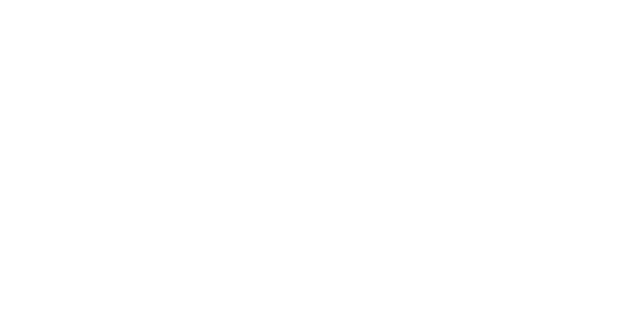
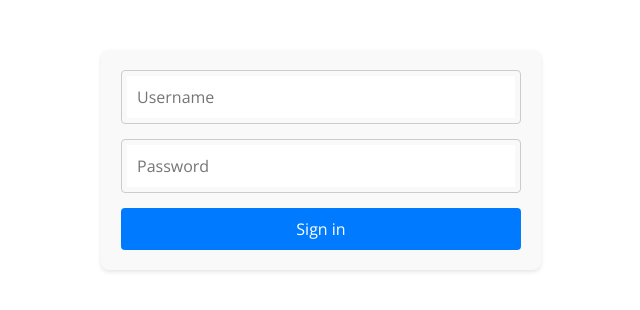
Before and after one commit to Tropic222/table_of_orders, a React (Vite) app: page / in a window 1280 px wide. Shown: the top 310 px of the page, without its empty margins (319-959 px from the left). Built offline with nearby package versions, Linux system fonts and the light colour scheme.

Commit message:
added the login and password

```diff
--- a/src/App.jsx
+++ b/src/App.jsx
@@ -1,11 +1,12 @@
 import './App.css'
+import LoginForm from './components/LoginForm/LoginForm'
 
 function App() {
 
   return (
-    <>
-
-    </>
+    <div className="app">
+      <LoginForm />
+    </div>
   )
 }
 
--- /dev/null
+++ b/src/components/LoginForm/LoginForm.css
@@ -0,0 +1,49 @@
+@import url('https://fonts.googleapis.com/css?family=Open+Sans:400,700');
+
+#login {
+  max-width: 400px;
+  margin: 50px auto;
+  padding: 20px;
+  background: #f9f9f9;
+  border-radius: 8px;
+  box-shadow: 0 2px 4px rgba(0, 0, 0, 0.1);
+}
+
+form[name='form-login'] {
+  display: flex;
+  flex-direction: column;
+  gap: 15px;
+}
+
+.input-group {
+  display: flex;
+  align-items: center;
+  border: 1px solid #ccc;
+  border-radius: 4px;
+  padding: 5px;
+}
+
+input[type='text'],
+input[type='password'] {
+  flex: 1;
+  padding: 10px;
+  font-size: 16px;
+  border: none;
+  outline: none;
+  font-family: 'Open Sans', sans-serif;
+}
+
+input[type='submit'] {
+  padding: 10px;
+  background: #007bff;
+  color: white;
+  border: none;
+  border-radius: 4px;
+  cursor: pointer;
+  font-size: 16px;
+  font-family: 'Open Sans', sans-serif;
+}
+
+input[type='submit']:hover {
+  background: #0056b3;
+}
--- /dev/null
+++ b/src/components/LoginForm/LoginForm.jsx
@@ -0,0 +1,40 @@
+import React, { useState } from 'react'
+import './LoginForm.css'
+
+const LoginForm = () => {
+  const [username, setUsername] = useState('');
+  const [password, setPassword] = useState('');
+
+  const handleSubmit = (e) => {
+    e.preventDefault();
+    console.log('Username:', username, 'Password:', password);
+  };
+
+  return (
+    <div id="login">
+      <form name="form-login" onSubmit={handleSubmit}>
+        <div className="input-group">
+          <input
+            type="text"
+            id="user"
+            placeholder="Username"
+            value={username}
+            onChange={(e) => setUsername(e.target.value)}
+          />
+        </div>
+        <div className="input-group">
+          <input
+            type="password"
+            id="pass"
+            placeholder="Password"
+            value={password}
+            onChange={(e) => setPassword(e.target.value)}
+          />
+        </div>
+        <input type="submit" value="Sign in" />
+      </form>
+    </div>
+  );
+};
+
+export default LoginForm;
```
